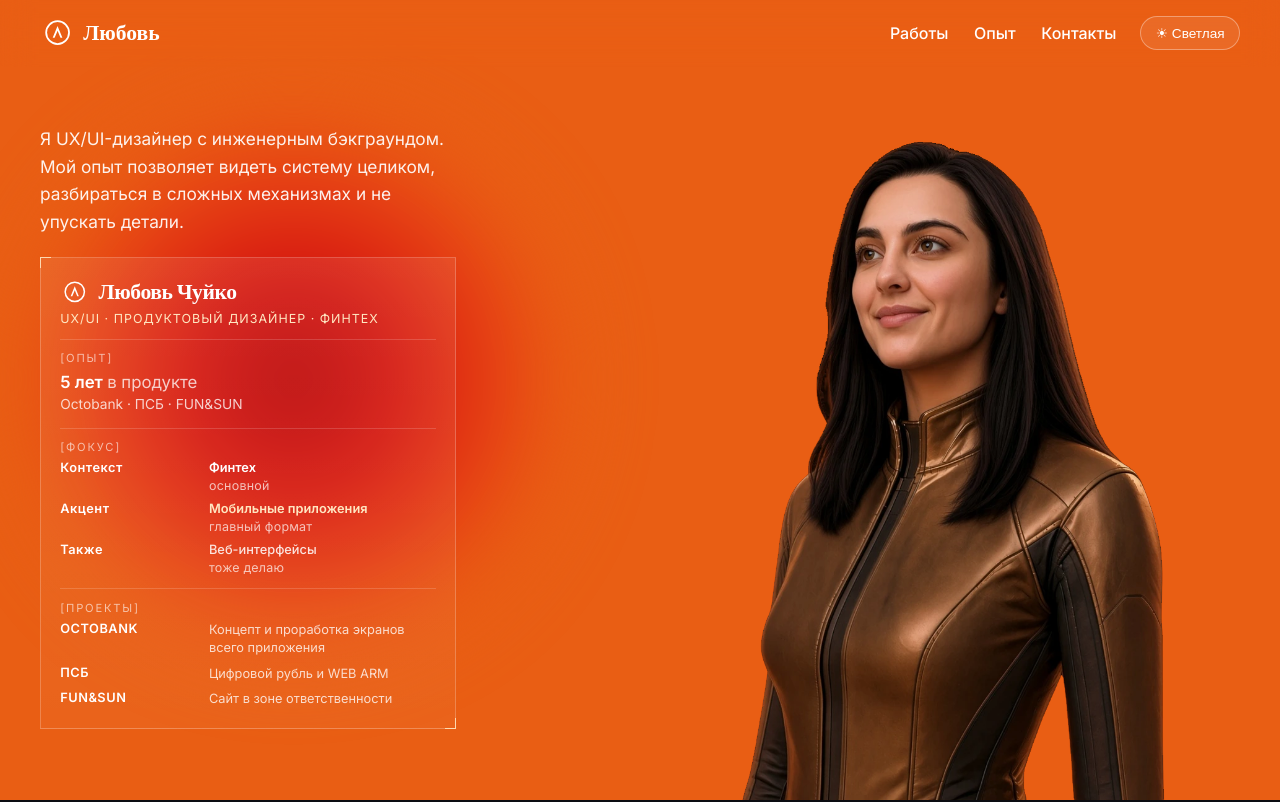
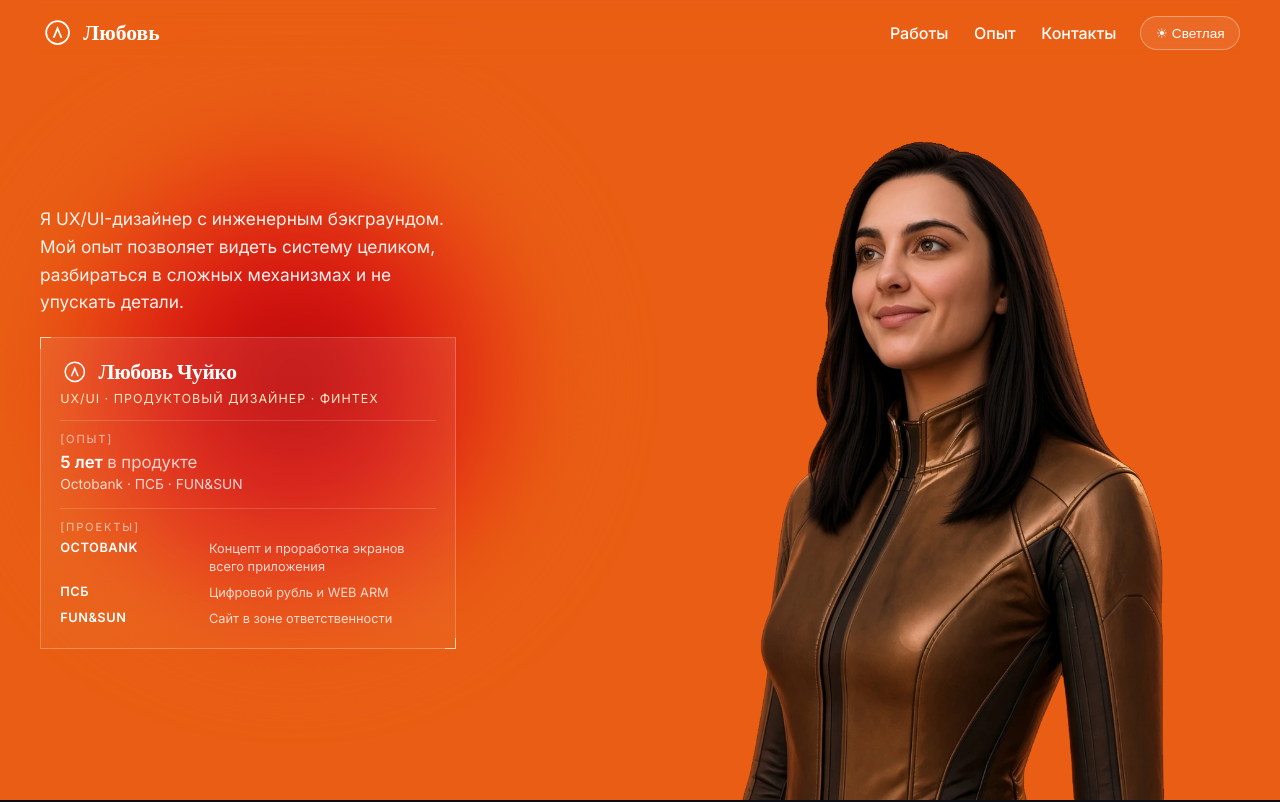
Before and after one commit to lyubov-dotcom/my_website, a React (Vite) app: page / in a window 1280 px wide. Shown: the top 802 px of the page. Built offline with nearby package versions, Linux system fonts and the light colour scheme.

Commit message:
Remove the Focus block from the hero spec.
The dossier now goes from experience straight to projects.

Co-authored-by: lyubov-dotcom <lyubov-dotcom@users.noreply.github.com>

```diff
--- a/src/App.css
+++ b/src/App.css
@@ -372,7 +372,6 @@ body {
   color: rgba(255, 255, 255, 0.78);
 }
 
-.hero-spec-focus,
 .hero-spec-cases {
   list-style: none;
   display: grid;
@@ -381,7 +380,6 @@ body {
   padding: 0;
 }
 
-.hero-spec-focus li,
 .hero-spec-cases li {
   display: grid;
   grid-template-columns: var(--spec-col) minmax(0, 1fr);
@@ -390,35 +388,6 @@ body {
   font-size: 0.8rem;
 }
 
-.hero-spec-focus-copy {
-  display: grid;
-  gap: 0.08rem;
-  color: #fff;
-}
-
-.hero-spec-focus-copy b {
-  font-weight: 600;
-  line-height: 1.3;
-}
-
-.hero-spec-focus-copy i {
-  font-style: normal;
-  font-weight: 400;
-  font-size: 0.78rem;
-  letter-spacing: 0.02em;
-  color: rgba(255, 255, 255, 0.7);
-}
-
-.hero-spec-focus-copy--lead b {
-  color: #ffe7c2;
-}
-
-.hero-spec-focus-copy--quiet b {
-  font-weight: 500;
-  color: rgba(255, 255, 255, 0.86);
-}
-
-.hero-spec-focus li > span:first-child,
 .hero-spec-cases span {
   font-weight: 600;
   letter-spacing: 0.04em;
--- a/src/pages/Home.tsx
+++ b/src/pages/Home.tsx
@@ -97,33 +97,6 @@ function Home() {
                   5 лет <span>в продукте</span>
                 </p>
                 <p className="hero-spec-note">Octobank · ПСБ · FUN&amp;SUN</p>
-              </div>
-
-              <div className="hero-spec-block">
-                <p className="hero-spec-label">[фокус]</p>
-                <ul className="hero-spec-focus">
-                  <li>
-                    <span>Контекст</span>
-                    <span className="hero-spec-focus-copy">
-                      <b>Финтех</b>
-                      <i>основной</i>
-                    </span>
-                  </li>
-                  <li>
-                    <span>Акцент</span>
-                    <span className="hero-spec-focus-copy hero-spec-focus-copy--lead">
-                      <b>Мобильные приложения</b>
-                      <i>главный формат</i>
-                    </span>
-                  </li>
-                  <li>
-                    <span>Также</span>
-                    <span className="hero-spec-focus-copy hero-spec-focus-copy--quiet">
-                      <b>Веб-интерфейсы</b>
-                      <i>тоже делаю</i>
-                    </span>
-                  </li>
-                </ul>
               </div>
 
               <div className="hero-spec-block">
```
